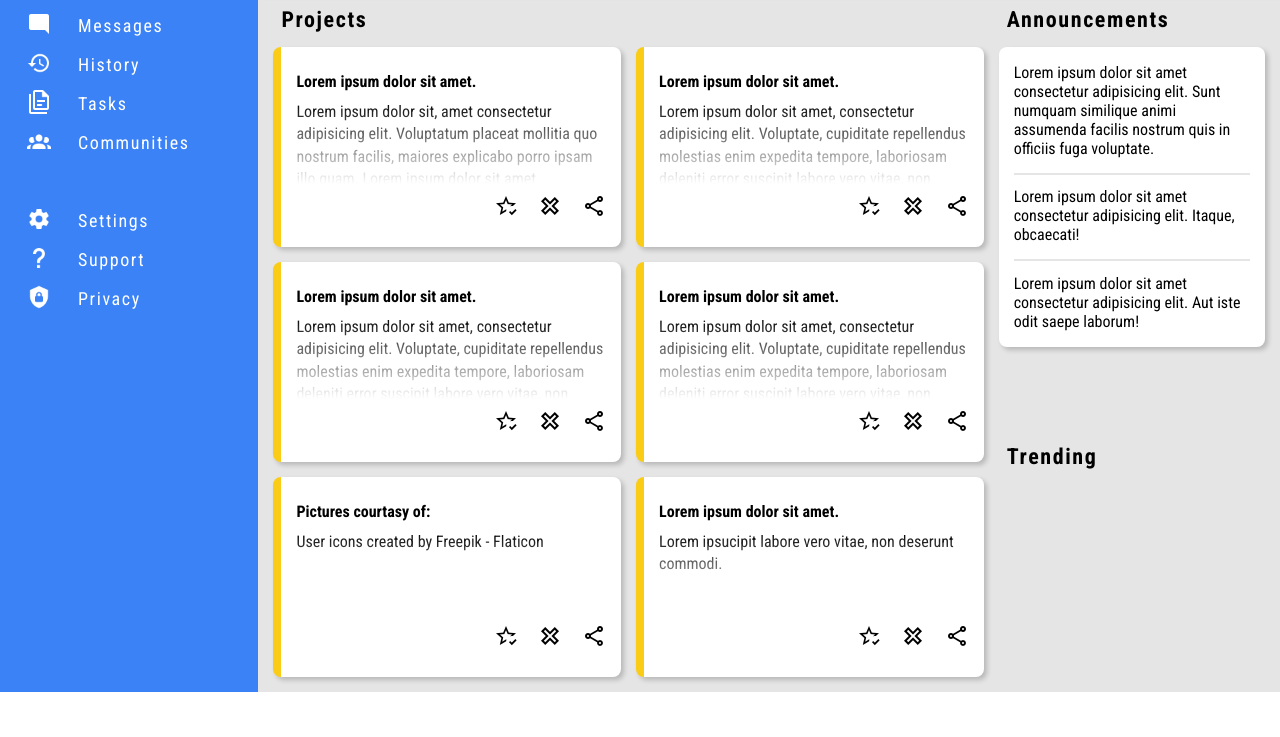
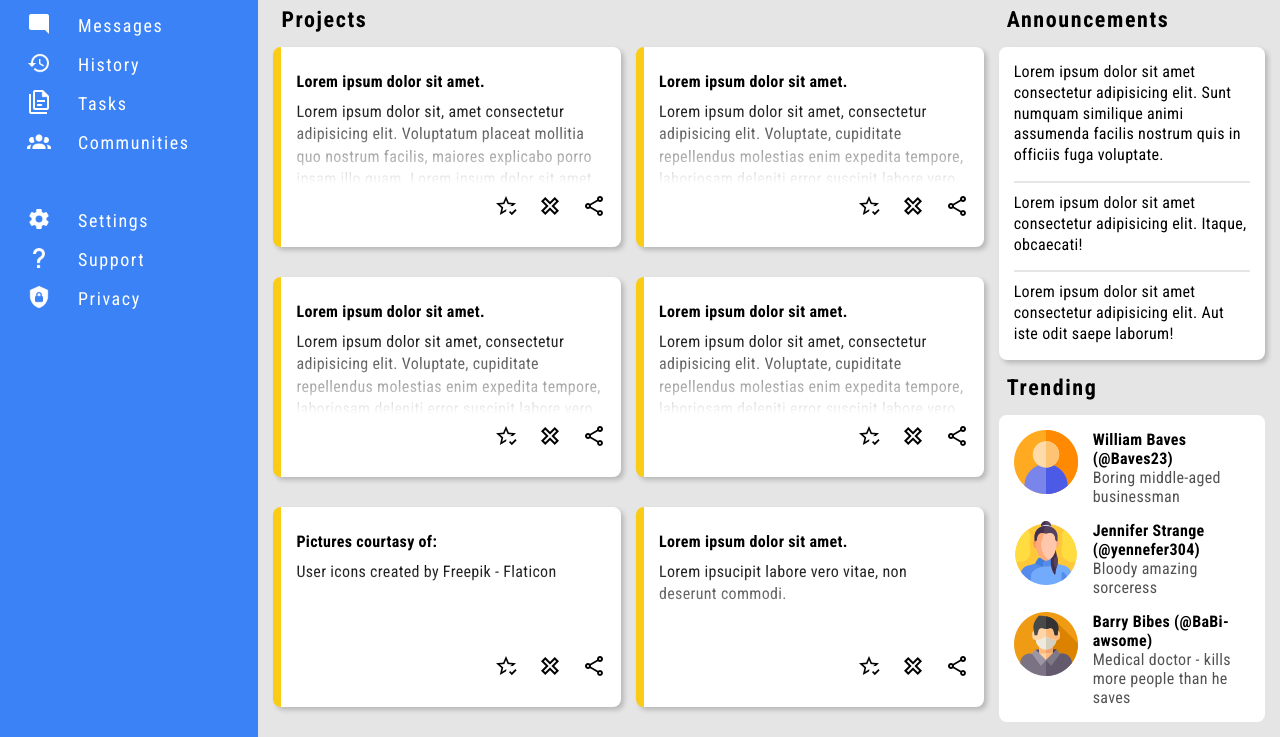
Before and after one commit to BParadowski/my_grid_layout, a plain HTML site: page index.html in a window 1280 px wide. Shown: the part 183-920 px from the top of the page. Before the commit the page ends 875 px from the top, so only its background shows below. Drawn offline with Linux system fonts and the light colour scheme.

Commit message:
Add trending section with 3 items

```diff
--- a/index.html
+++ b/index.html
@@ -127,7 +127,23 @@
                     <div class="announcements__item">Lorem ipsum dolor sit amet consectetur adipisicing elit. Aut iste odit saepe laborum!</div>
                 </div>
                 <h4 class="content__title">Trending</h4>
-                <div class="trending"></div>
+                <div class="trending">
+                    <img src="./icons/profile(2).png" alt="profile picture" class="trending__img">
+                    <div class="trending__desc">
+                        <h4>William Baves (@Baves23)</h4>
+                        <p>Boring middle-aged businessman</p>
+                    </div>
+                    <img src="./icons/profile(3).png" alt="profile picture" class="trending__img">
+                    <div class="trending__desc">
+                        <h4>Jennifer Strange (@yennefer304)</h4>
+                        <p>Bloody amazing sorceress</p>
+                    </div>
+                    <img src="./icons/profile(4).png" alt="profile picture" class="trending__img">
+                    <div class="trending__desc">
+                        <h4>Barry Bibes (@BaBi-awsome)</h4>
+                        <p>Medical doctor - kills more people than he saves</p>
+                    </div>
+                </div>
             </div>
         </div>
     </div>
--- a/style.scss
+++ b/style.scss
@@ -9,12 +9,12 @@
 :root{
     font-family: 'Roboto Condensed', sans-serif;
     font-size: 16px;
-
+    letter-spacing: 0.02rem;
 
     --blue: #3b82f6;
     --yellow: #facc15;
     --gray: #e5e5e5;
-    --gray-dark: #a3a3a3;
+    --gray-dark: #525252;
 }
 a{
     text-decoration: none;
@@ -219,11 +219,14 @@ body, html{
 
 .ann-and-trending{
     display: grid;
-    grid-template-rows: repeat(auto-fit, auto) ;
+    grid-template-rows: auto auto auto;
+    height: fit-content;
+    gap: 15px;
 }
 .announcements{
     display: grid;
     grid-template-columns: 100%;
+    grid-template-rows: repeat(auto-fit, auto);
     gap: 10px;
     align-items: center;
     justify-items: center;
@@ -231,13 +234,15 @@ body, html{
     background-color: white;
     padding: 15px;
     border-radius: 8px;
-    max-height: 300px;
+    height: fit-content;
 
     box-shadow: 3px 3px 5px rgb(0,0,0, 0.2);
 
     &__item{
         border-bottom: var(--gray) solid 2px;
         padding-bottom: 15px;
+        line-height: 1.3;
+        letter-spacing: 0.02rem;
 
         &:last-of-type{
             border-bottom: none;
@@ -245,3 +250,24 @@ body, html{
         }
     }
 }
+
+.trending{
+    display: grid;
+    grid-template: auto/auto auto;
+    gap: 15px;
+
+    background-color: white;
+    padding: 15px;
+    border-radius: 8px;
+    height: fit-content;
+
+    &__desc{
+        display: flex;
+        flex-direction: column;
+        justify-content: center;
+
+        p{
+            color: var(--gray-dark);
+        }
+    }
+}
```
Also changed, not shown: icons/profile(4).png (added), style.css, 1 other file.
